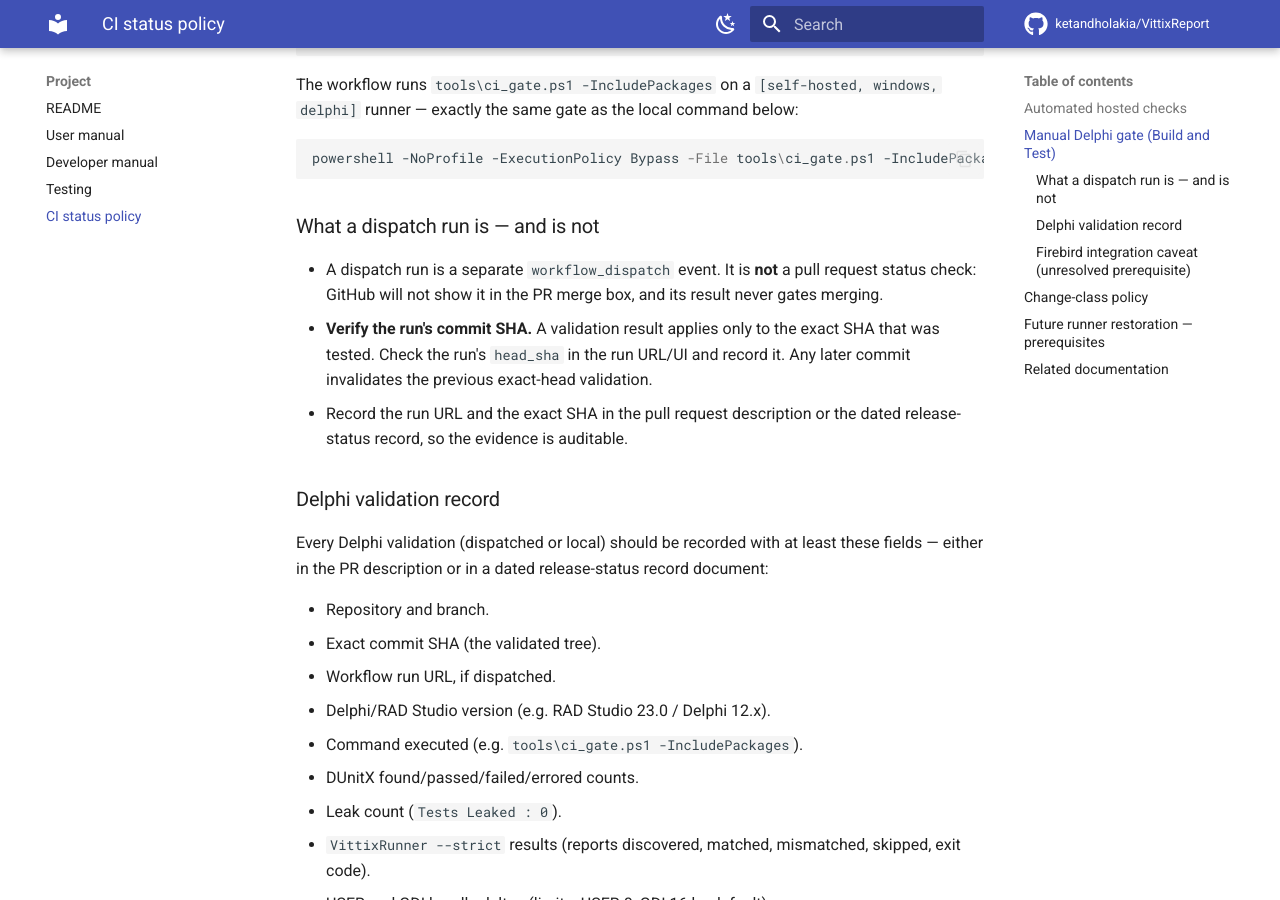
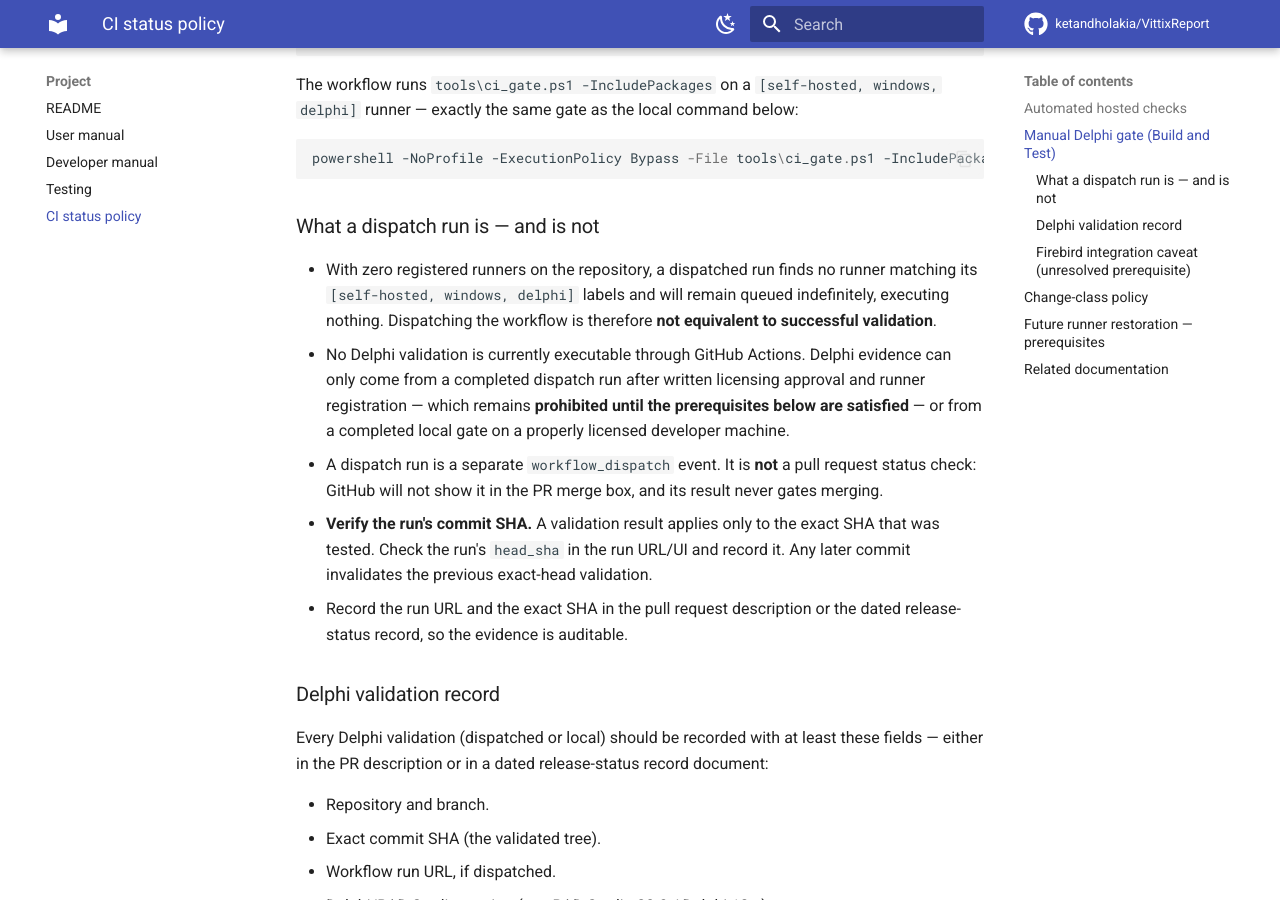
Before and after one commit to ketandholakia/VittixReport, an MkDocs documentation site: the page built from docs/ci-status-policy.md, in a window 1280 px wide and 900 px high, scrolled down 1337 px. Built offline with MkDocs 1.6.1 and Material for MkDocs 9.7.7, drawn with Linux system fonts in a browser that asks for light colours; comment, search, counter and statistics services are not loaded.

Commit message:
[docs] clarify Delphi dispatch requires an available runner

```diff
--- a/docs/ci-status-policy.md
+++ b/docs/ci-status-policy.md
@@ -60,6 +60,15 @@ powershell -NoProfile -ExecutionPolicy Bypass -File tools\ci_gate.ps1 -IncludePa
 
 ### What a dispatch run is — and is not
 
+- With zero registered runners on the repository, a dispatched run finds no
+  runner matching its `[self-hosted, windows, delphi]` labels and will remain
+  queued indefinitely, executing nothing. Dispatching the workflow is therefore
+  **not equivalent to successful validation**.
+- No Delphi validation is currently executable through GitHub Actions. Delphi
+  evidence can only come from a completed dispatch run after written licensing
+  approval and runner registration — which remains **prohibited until the
+  prerequisites below are satisfied** — or from a completed local gate on a
+  properly licensed developer machine.
 - A dispatch run is a separate `workflow_dispatch` event. It is **not** a pull
   request status check: GitHub will not show it in the PR merge box, and its
   result never gates merging.
```
